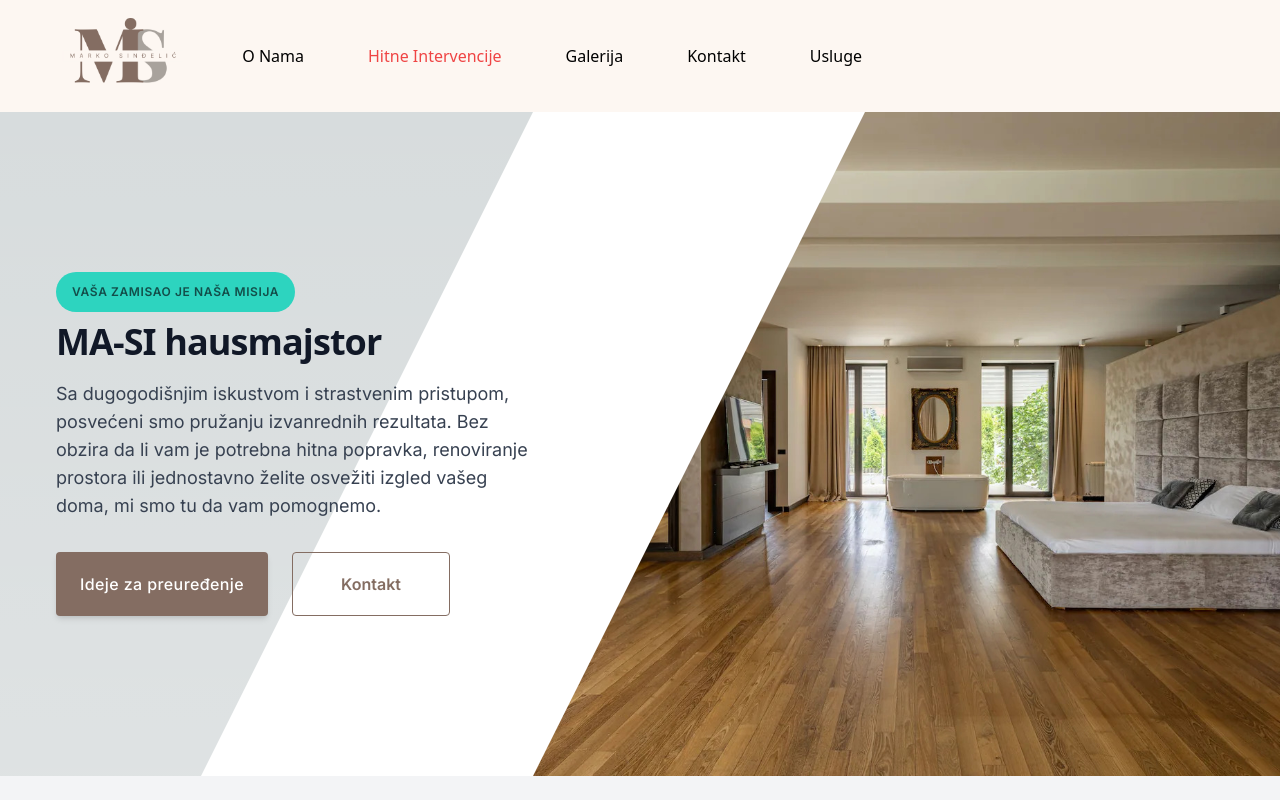
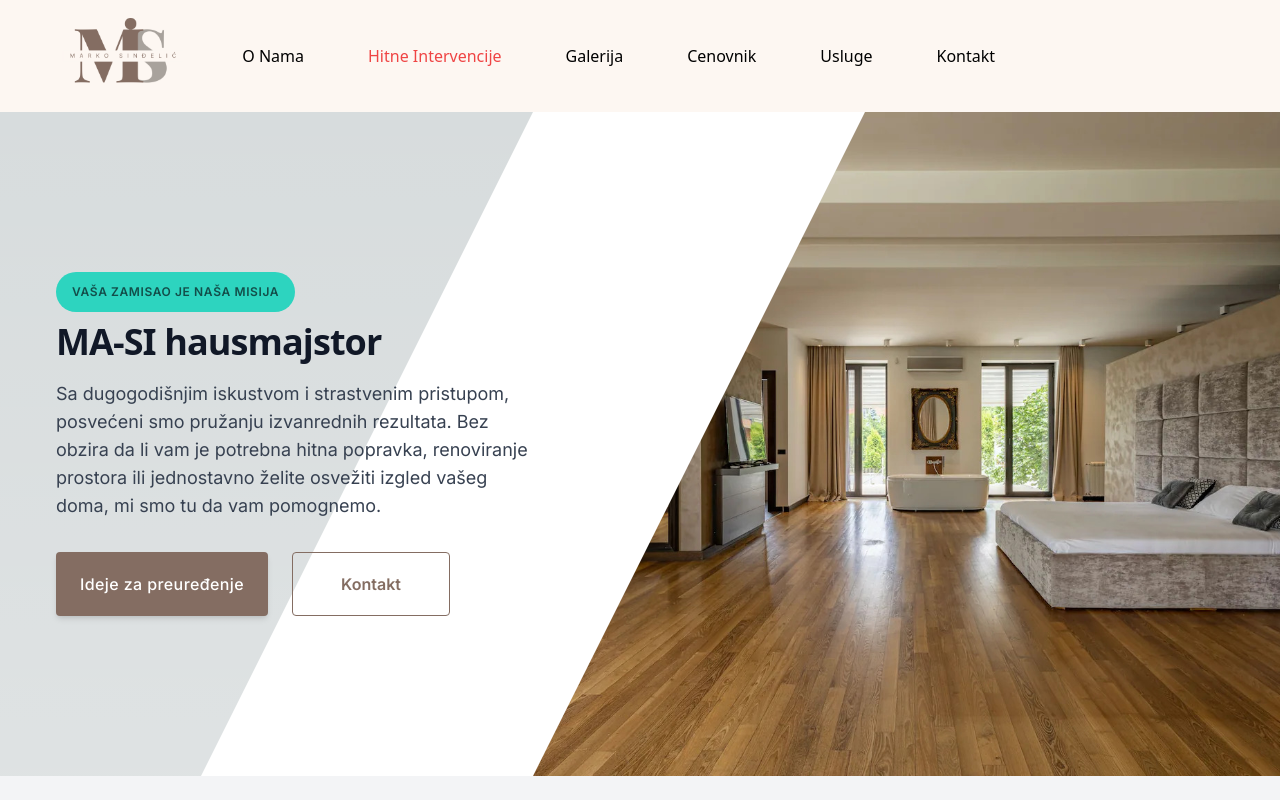
Before and after one commit to cehicm/ma-si-hausmajstor, a Next.js app: page / in a window 1280 px wide. Shown: the top 800 px of the page. Built offline with nearby package versions, Linux system fonts and the light colour scheme.

Commit message:
Add prices tab to menu

```diff
--- a/src/components/Header.js
+++ b/src/components/Header.js
@@ -85,7 +85,7 @@ function Header() {
 									Usluge
 								</Link>
 								<BiChevronDown
-									className={`inline md:hidden w-6 h-6 hover:cursor-pointer ${
+									className={`inline md:hidden w-6 h-6 hover:cursor-pointer ml-3 ${
 										isSubMenuOpen ? "rotate-180" : ""
 									}`}
 									onClick={() => setIsSubMenuOpen((prev) => !prev)}
@@ -204,6 +204,17 @@ function Header() {
 							</Link>
 
 							<Link
+								href="/Ccnovnik"
+								className="hover:text-lightbrown  md:bg-transparent lg:bg-transparent w-full py-2 pl-2 md:p-0 rounded-md capitalize lg:w-fit"
+								onClick={() => {
+									setIsNavOpen((prev) => !prev);
+									setClickedClass((prev) => !prev);
+								}}
+							>
+								Cenovnik
+							</Link>
+
+							<Link
 								href="/kontakt"
 								className="hover:text-lightbrown  md:bg-transparent lg:bg-transparent w-full py-2 pl-2 md:p-0 rounded-md capitalize lg:w-fit"
 								onClick={() => {
```
